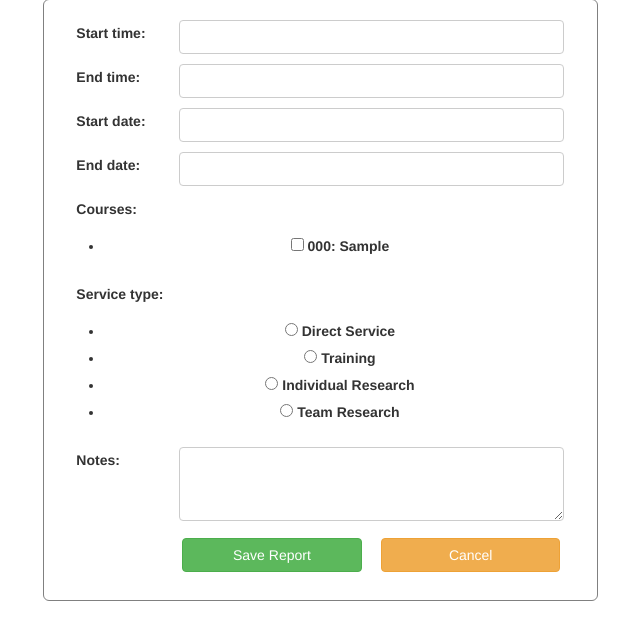
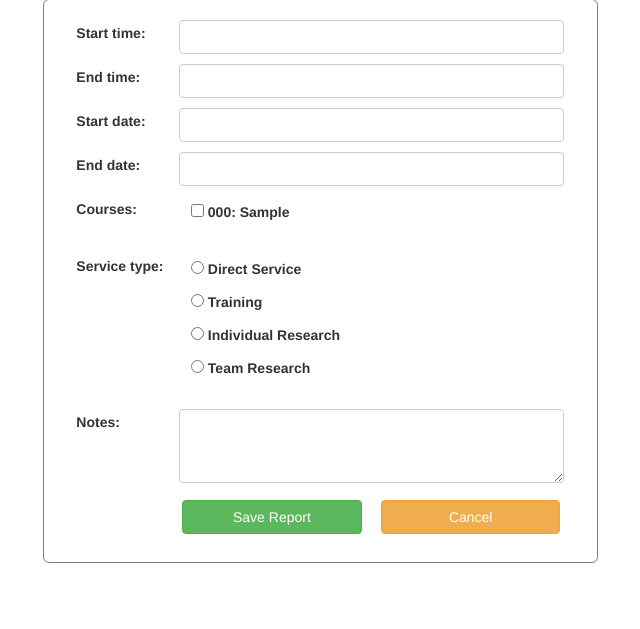
Before and after one commit to ServiceLearningB/ServiceLearningNew, a Django app: page /submit_report/ in a window 1280 px wide. Shown: the part 171-800 px from the top of the page, without its empty margins (320-960 px from the left). Run offline with Django 3.2, Linux system fonts and the light colour scheme; a user stored in the database is signed in; tables that the repository leaves empty hold one stand-in row (values such as "Sample post"); parts of the project's set-up code (start-up, migrations or seed data) failed here and were passed over; some libraries are stand-ins or nearby versions.

Commit message:
Updated css for submit_report

```diff
--- a/static/static/css/generalstyling.css
+++ b/static/static/css/generalstyling.css
@@ -193,11 +193,26 @@
 	padding-top: 3px;
 }
 
-.EZ_Hoursform p input, .EZ_Hoursform p select, .EZ_Hoursform p textarea, .EZ_Hoursform .errorlist li {
+.EZ_Hoursform p input, .EZ_Hoursform p select, .EZ_Hoursform p textarea, .EZ_Hoursform .errorlist li,
+.EZ_Hoursform #id_courses, .EZ_Hoursform #id_service_type {
 	position: relative;
 	float: right;
 	width: 75%;
 	margin-right:2.5%;
+}
+
+.EZ_Hoursform #id_courses, .EZ_Hoursform #id_service_type {
+	padding-left:12px;
+	margin-top:-34px;
+}
+
+.EZ_Hoursform #id_courses li, .EZ_Hoursform #id_service_type li {
+	list-style-type:none;
+	position:relative;
+	float:left;
+	width:100%;
+	text-align:left;
+	margin-bottom:6px;
 }
 
 .EZ_Hoursform p select {
@@ -253,7 +268,10 @@
 	float: right;
 	left:10%;
 }
+<<<<<<< HEAD
 
 .EZ_SearchField {
 	clear:both;
 }
+=======
+>>>>>>> 5ae950e319addd2ceae0891140cafa0ddc6210af
```
